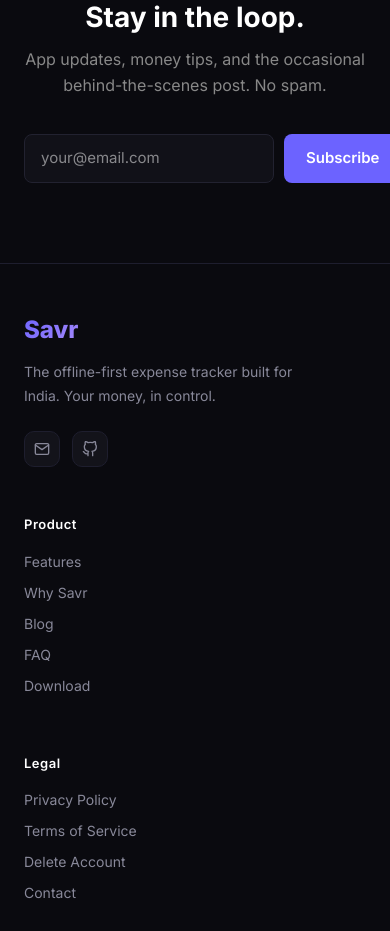
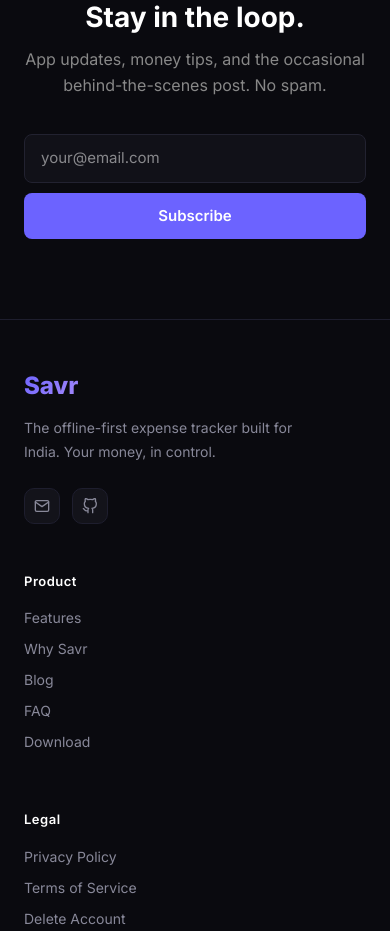
Before and after one commit to 007wary/savr-website, a Next.js app: page / in a window 390 px wide. Shown: the part 8160-9091 px from the top of the page. Built offline with nearby package versions, Linux system fonts and the light colour scheme.

Commit message:
fix: stack newsletter form vertically on mobile

```diff
--- a/components/Contact.js
+++ b/components/Contact.js
@@ -86,12 +86,19 @@
           </div>
         ) : (
           <>
-            <div style={{
-              display: 'flex',
-              gap: '10px',
-              maxWidth: '420px',
-              margin: '0 auto',
-            }}>
+            <style>{`
+  @media (max-width: 480px) {
+    .newsletter-form { flex-direction: column !important; }
+    .newsletter-form input { width: 100% !important; }
+    .newsletter-form button { width: 100% !important; }
+  }
+`}</style>
+<div className="newsletter-form" style={{
+  display: 'flex',
+  gap: '10px',
+  maxWidth: '420px',
+  margin: '0 auto',
+}}>
               <input
                 type="email"
                 value={email}
```
